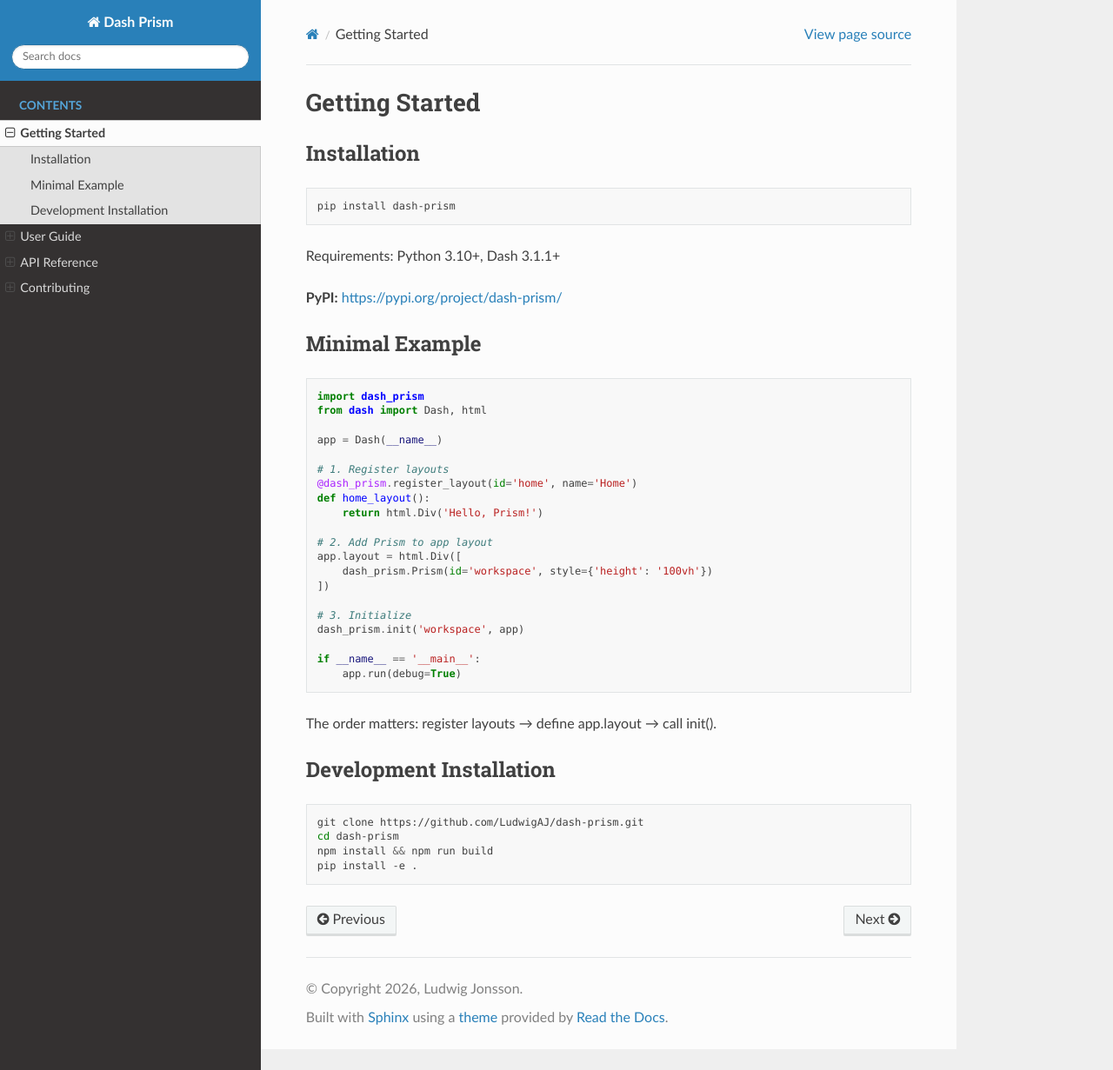
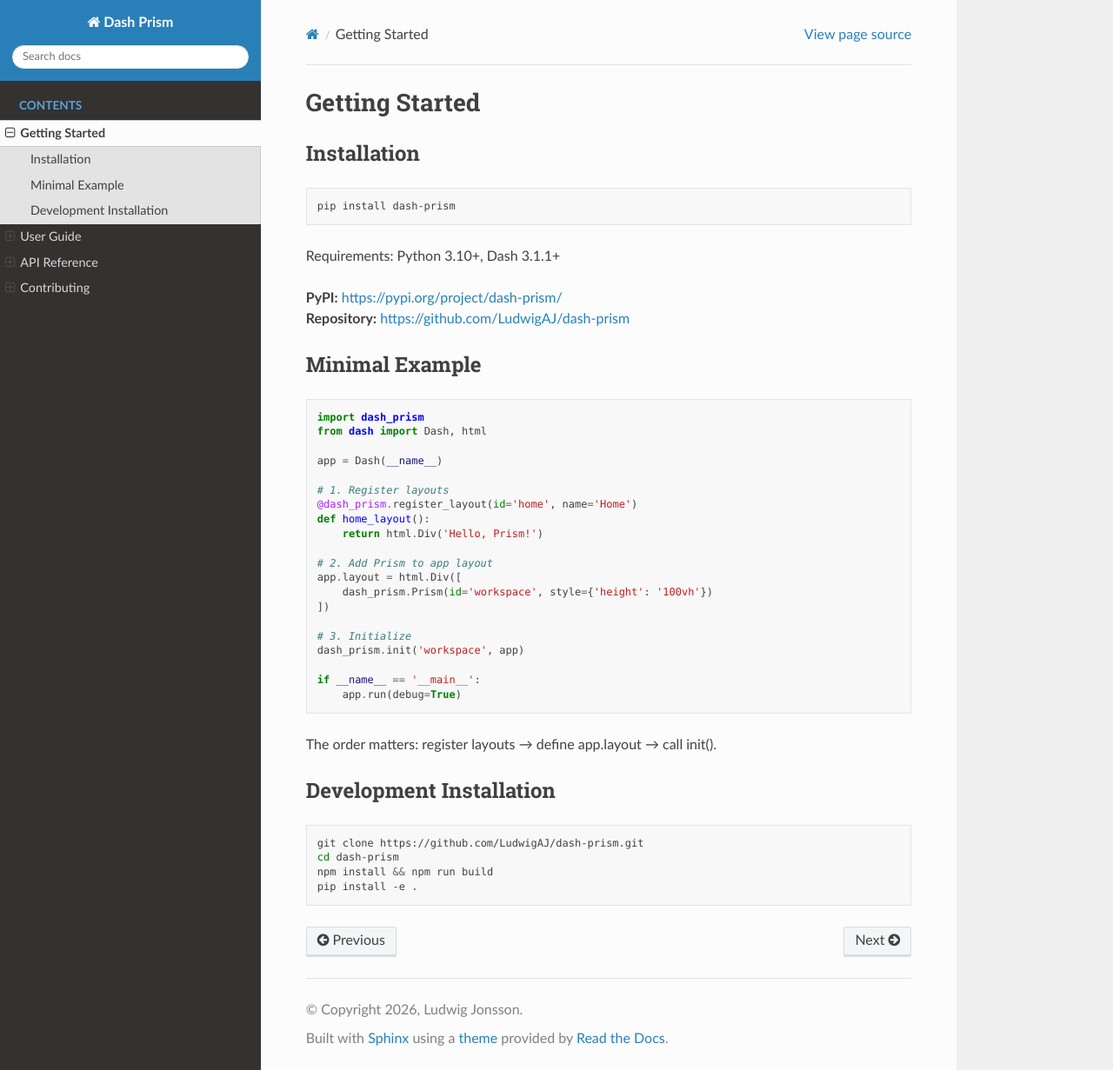
Before and after one commit to LudwigAJ/dash-prism, a Sphinx documentation site: the page built from docs/getting-started.rst, in a window 1280 px wide and 1231 px high. Shown: the whole window at 87% size. Built offline with Sphinx 7.4.7 and the Read the Docs theme 3.1.0, drawn with Linux system fonts in a browser that asks for light colours.

Commit message:
docs: add repository link to getting-started

```diff
--- a/docs/getting-started.rst
+++ b/docs/getting-started.rst
@@ -10,7 +10,8 @@
 
 Requirements: Python 3.10+, Dash 3.1.1+
 
-**PyPI:** https://pypi.org/project/dash-prism/
+| **PyPI:** https://pypi.org/project/dash-prism/
+| **Repository:** https://github.com/LudwigAJ/dash-prism
 
 Minimal Example
 ---------------
```
